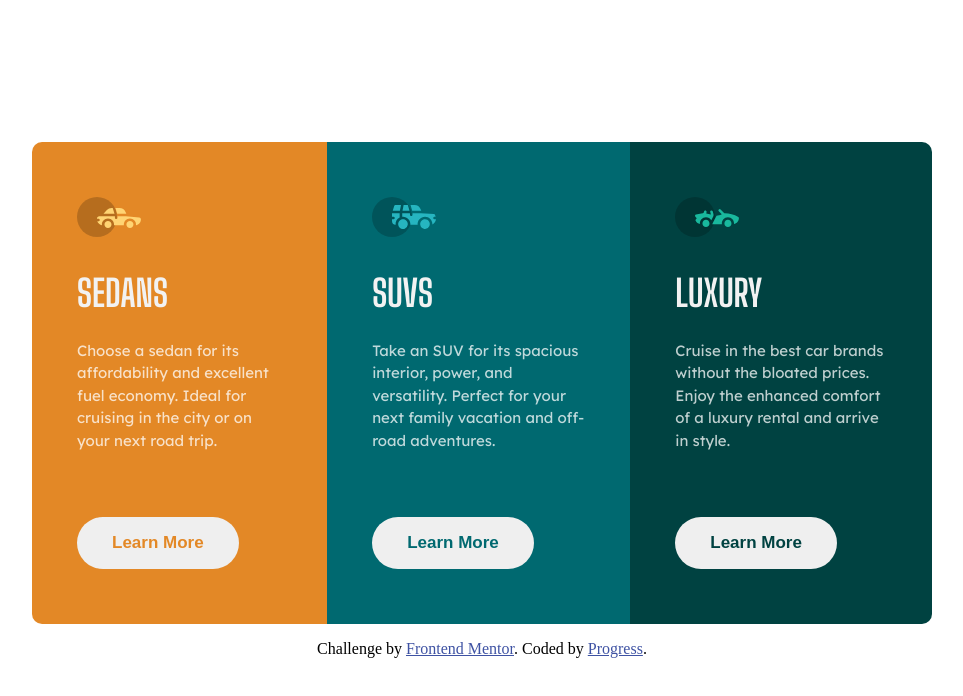
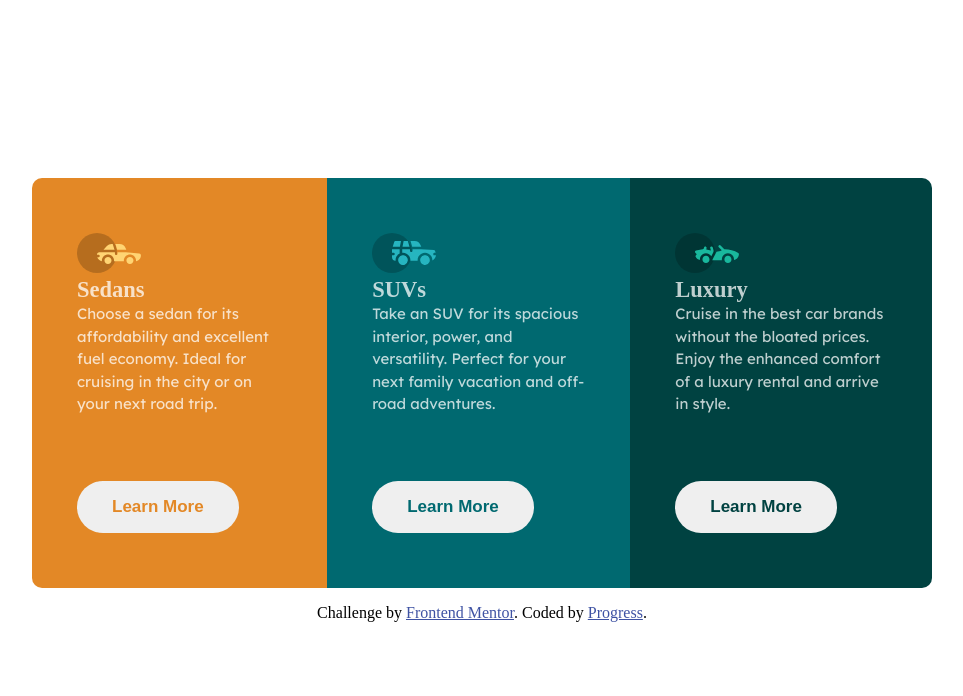
Before and after one commit to Progress2002/3-column-preview-card-component, a website: page index.html in a window 1280 px wide. Shown: the whole page, without its empty margins (158-1121 px from the left). Drawn offline with Linux system fonts and the light colour scheme.

Commit message:
Update index.html

```diff
--- a/index.html
+++ b/index.html
@@ -20,7 +20,7 @@
         <div class="logo">
           <img src="images/icon-sedans.svg" alt="sedens-logo">
         </div>
-        <h2 class="title">Sedans</h2>
+        <h1 class="title">Sedans</h1>
         <p class="descripton">Choose a sedan for its affordability and excellent fuel economy. Ideal for cruising in the city
       or on your next road trip.</p>
       <div class="button">
@@ -32,7 +32,7 @@
         <div class="logo">
           <img src="images/icon-suvs.svg" alt="suvs-logo">
         </div>
-        <h2 class="title">SUVs</h2>
+        <h1 class="title">SUVs</h1>
         <p class="descripton">Take an SUV for its spacious interior, power, and versatility. Perfect for your next family vacation
       and off-road adventures.</p>
       <div class="button">
@@ -44,7 +44,7 @@
         <div class="logo">
           <img src="images/icon-luxury.svg" alt="luxury-logo">
         </div>
-        <h2 class="title">Luxury</h2>
+        <h1 class="title">Luxury</h1>
         <p class="descripton">Cruise in the best car brands without the bloated prices. Enjoy the enhanced comfort of a luxury
         rental and arrive in style.</p>
         <div class="button">
```
